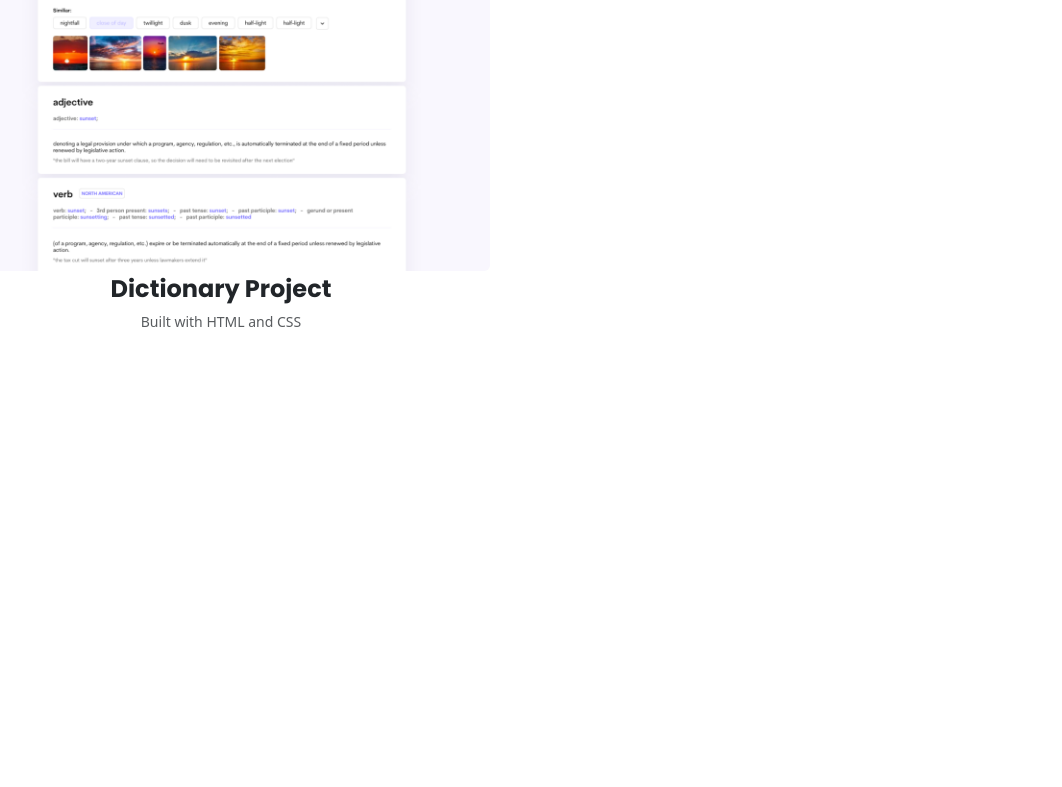
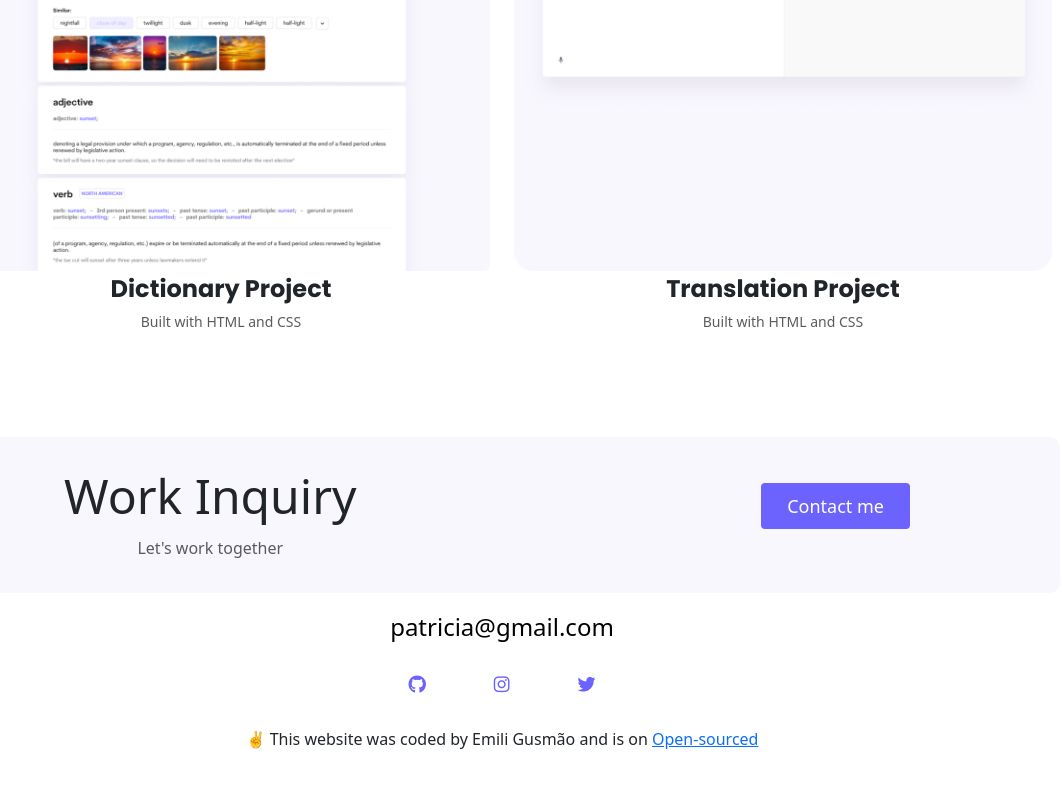
Before and after one commit to Emili-Santana/Portifolio-Patricia-Pereira, a plain HTML site: page work.html in a window 1280 px wide. Shown: the part 1267-2054 px from the top of the page, without its empty margins (138-1200 px from the left). Before the commit the page ends 1734 px from the top, so only its background shows below. Drawn offline with nearby package versions, Linux system fonts and the light colour scheme; a web font is replaced by a local one.

Commit message:
Updated some information and made changes for become the website SEO friendly

```diff
--- a/work.html
+++ b/work.html
@@ -83,4 +83,44 @@ aria-label="initial-page"              >Home</a
     <div class="col-md-6 mb-4" >
       <img src="image/dictionary-app.png" alt="dictionary photo" class="img-fluid rounded">
       <h3 class="m-0">Dictionary Project</h3>
-      <p class="text-muted">Built with HTML and CSS
+      <p class="text-muted">Built with HTML and CSS </p>
+    </div>
+
+    <div class="col-md-6 mb-4">
+      <img src="image/translation.png" alt="translation photo" class="img-fluid rounded">
+      <h3 class="m-0">Translation Project</h3>
+      <p class="text-muted">Built with HTML and CSS </p>
+    </div>
+    </div>
+    </div>
+    <footer class="container">
+      <div class="contact-box justify-content-between mb-3 d-none d-md-flex">
+        <div>
+          <h3>Work Inquiry</h3>
+          <p class="text-muted">Let's work together</p>
+        </div>
+        <div>
+          <a href="contact.html" class="btn btn-branding mt-3" title="contact"> Contact me </a>
+        </div>
+      </div>
+
+      <div class="d-flex justify-content-center mb-3">
+        <a href="mailto:patricia@gmail.com" class="email-link" title="email">
+          patricia@gmail.com
+        </a>
+      </div>
+      <div class="social-links d-flex justify-content-center">
+        <a href="https://www.github.com/patricia" target="_blank" title="github profile">
+          <i class="fab fa-github" ></i>
+        </a>
+        <a href="https://www.instragram.com/patricia" target="_blank" title="instagram profile">
+          <i class="fab fa-instagram" ></i>
+        </a>
+        <a href="https://www.twitter.com/patricia" target="_blank" title="twitter profile">
+          <i class="fab fa-twitter"></i>
+        </a>
+      </div>
+      <p class="text-center mt-3">✌️ This website was coded by Emili Gusmão and is on <a href="https://github.com/Emili-Santana/Portifolio-Patricia-Pereira" target="_blank" title="github link">Open-sourced</a>
+      </footer>
+    </body>
+</html>
```
Also changed, not shown: contact.html (+42 -1 lines).
